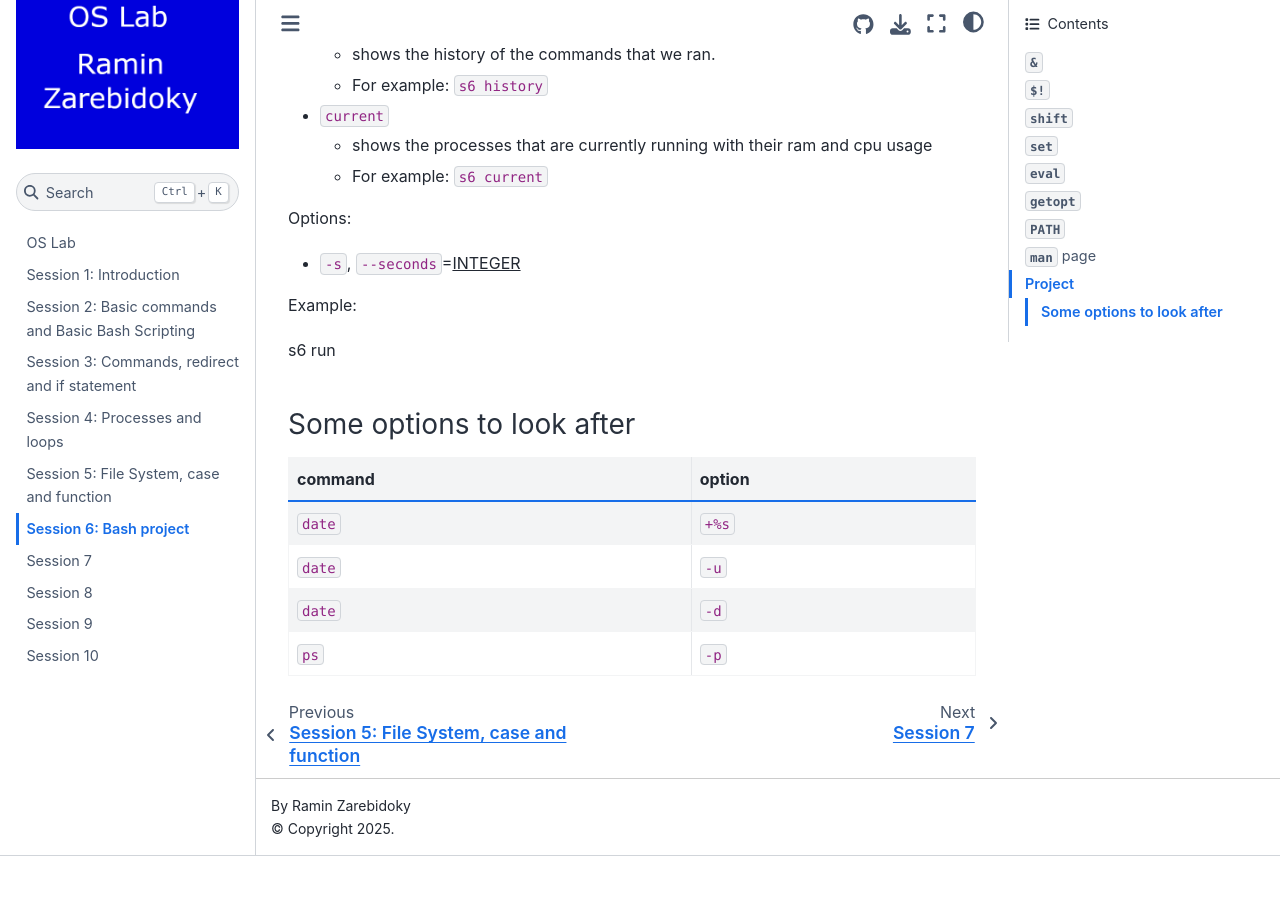
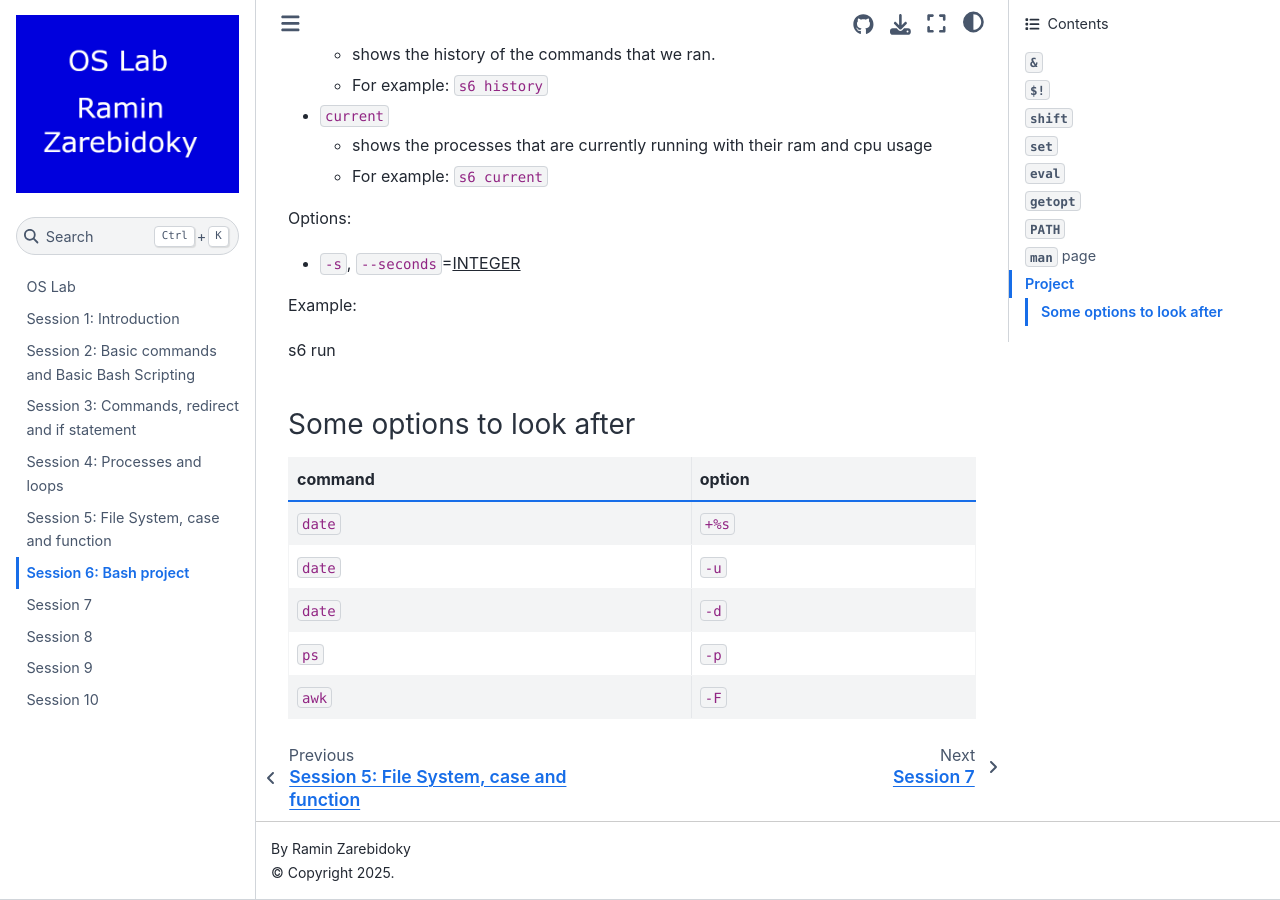
Before and after one commit to LiterallyTheOne/os_lab, a Jupyter Book: the page built from docs/session_6.md, in a window 1280 px wide and 900 px high, scrolled down 6784 px. Built offline with Jupyter Book 1.0.4 settings and Sphinx 7.4.7 and the Sphinx Book theme 1.1.4, drawn with Linux system fonts in a browser that asks for light colours; before the commit the page ends 7640 px from its top, so only the background shows below that.

Commit message:
add `awk -F` to options to look after

```diff
--- a/docs/session_6.md
+++ b/docs/session_6.md
@@ -347,3 +347,4 @@ s6 run
 | `date`  | `-u`   |
 | `date`  | `-d`   |
 | `ps`    | `-p`   |
+| `awk`   | `-F`   |
```
